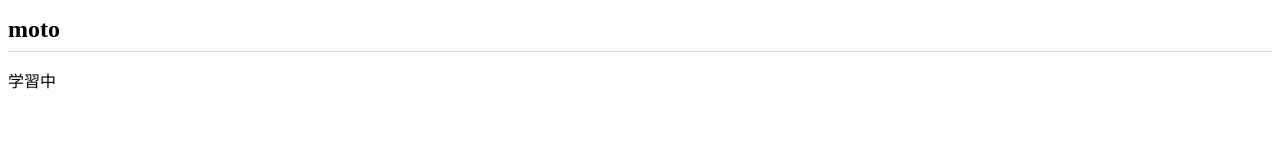
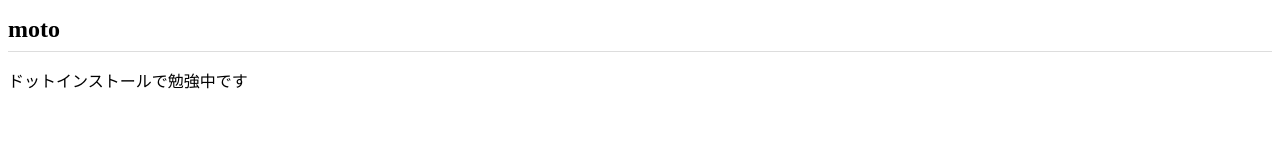
Before and after one commit to moto5102/moto5102.github.io, a plain HTML site: page index.html in a window 1280 px wide. Drawn offline with Linux system fonts and the light colour scheme.

Commit message:
Add files via upload

```diff
--- a/index.html
+++ b/index.html
@@ -9,7 +9,7 @@
 </head>
 <body>
   <h1>moto</h1>
-  <p>学習中</p>
+  <p>ドットインストールで勉強中です</p>
 
 </body>
 </html>
```
